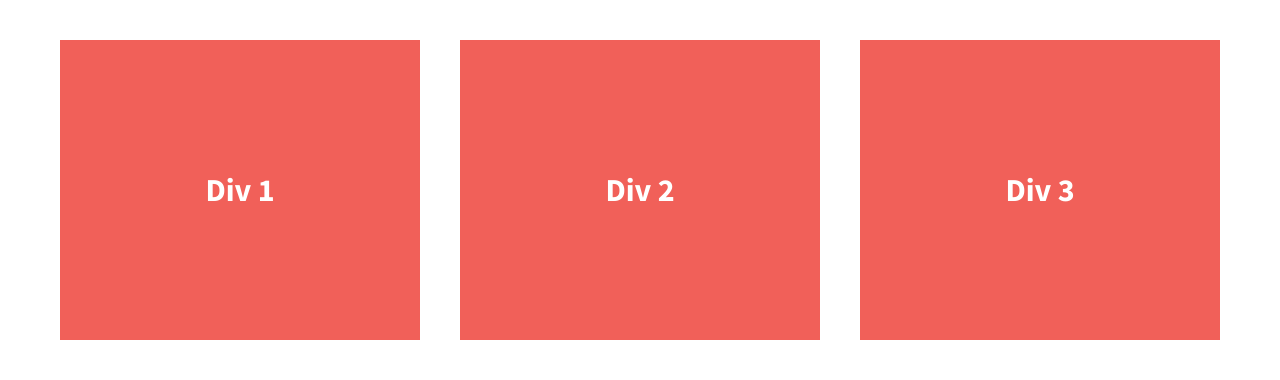
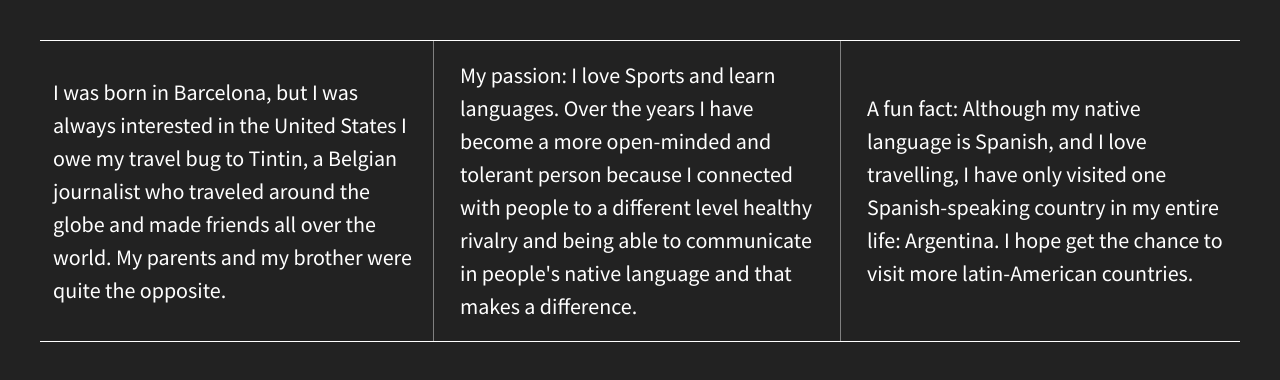
Before and after one commit to JordiBrEs/flexbox-four-wrap, a plain HTML site: page index.html in a window 1280 px wide. Drawn offline with nearby package versions, Linux system fonts and the light colour scheme.

Commit message:
Added text and changed the background

```diff
--- a/css/main.css
+++ b/css/main.css
@@ -106,6 +106,7 @@ body {
   padding: 2em;
   font-size: 1.25em;
   height: 100%;
+  background-color: #222;
 }
 
 .wrapper {
@@ -115,6 +116,8 @@ body {
   justify-content: space-around;
   align-items: center;
   flex-flow: row;
+  border-top: 1px solid #fff;
+  border-bottom: 1px solid white;
 }
 
 .div-1, .div-2, .div-3 {
@@ -126,15 +129,22 @@ we need to also add align-items: center;
 Your website should now look like the image below with the 3 divs beside each other, and the content nicely centered within each div:*/
   color: #fff;
   line-height: 1.5em;
-  font-size: 1.6em;
-  background-color: #f16059;
+  font-size: 1.1em;
   height: 300px;
   width: 30%;
   display: flex;
   justify-content: center;
   align-items: center;
+  font-weight: 400;
 }
-
+.div-1 {
+    border-right: 1px solid gray;
+    padding-right: 20px;
+}
+.div-2 {
+    border-right: 1px solid gray;
+    padding-right: 20px;
+}
 
 
 
--- a/index.html
+++ b/index.html
@@ -23,13 +23,23 @@
 
         <section class="wrapper">
             <div class="div-1">
-                <p>Div 1</p>
+                <p>I was born in Barcelona, but I was always interested in the United States
+                    I owe my travel bug to Tintin, a Belgian journalist who traveled around the globe
+                    and made friends all over the world. My parents and my brother were quite the opposite.
+                </p>
             </div>
             <div class="div-2">
-                <p>Div 2</p>
+                <p>My passion: I love Sports and learn languages. Over the years I have become a more
+                    open-minded and tolerant person because I connected with people to a different level
+                    healthy rivalry and being able to communicate in people's native language and that makes
+                    a difference.
+                </p>
             </div>
             <div class="div-3">
-                <p>Div 3</p>
+                <p>A fun fact: Although my native language is Spanish, and I love travelling,
+                    I have only visited one Spanish-speaking country in my entire life: Argentina.
+                    I hope get the chance to visit more latin-American countries.
+                </p>
             </div>
         </section>
 
```
